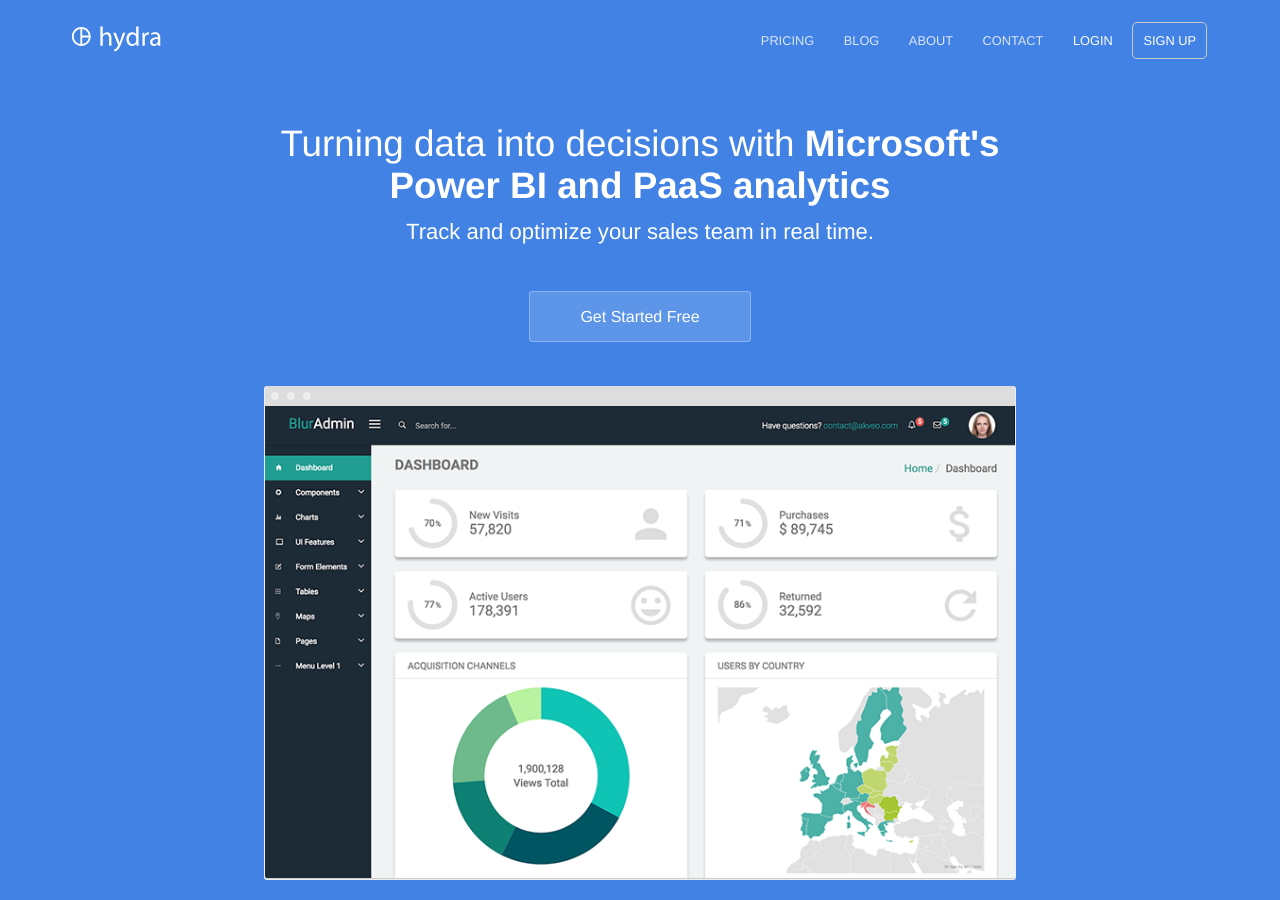
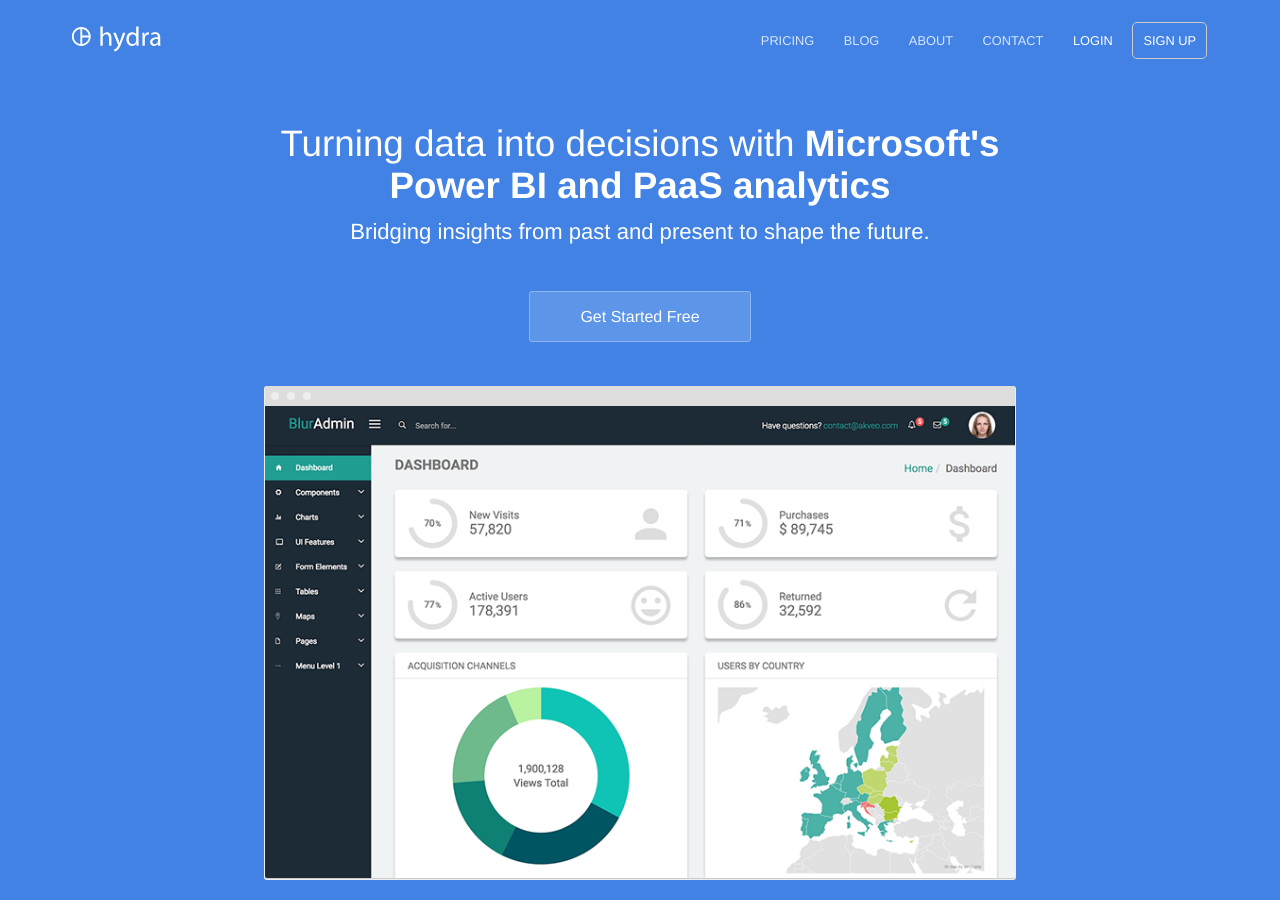
Before and after one commit to abhicanweb/abhicanweb.github.io, a Jekyll site: the page built from index.html, in a window 1280 px wide and 900 px high. Built offline with Jekyll 4.4.1, drawn with Linux system fonts in a browser that asks for light colours.

Commit message:
Update index.html

```diff
--- a/index.html
+++ b/index.html
@@ -5,7 +5,7 @@
 <section class="hero">
 	<div class="text-container">
 		<h1 class="editable">Turning data into decisions with <strong>Microsoft's Power BI and PaaS analytics</strong></h1>
-		<p class="subtext editable">Track and optimize your sales team in real time.</p>
+		<p class="subtext editable">Bridging insights from past and present to shape the future.</p>
 		<div class="cta button alt"><a href="{{ site.baseurl }}/contact/">Get Started Free</a></div>
 		<div>
 			<img src="{{ site.baseurl }}/images/dashboard.png" alt="Screenshot" class="screenshot editable" />
```
